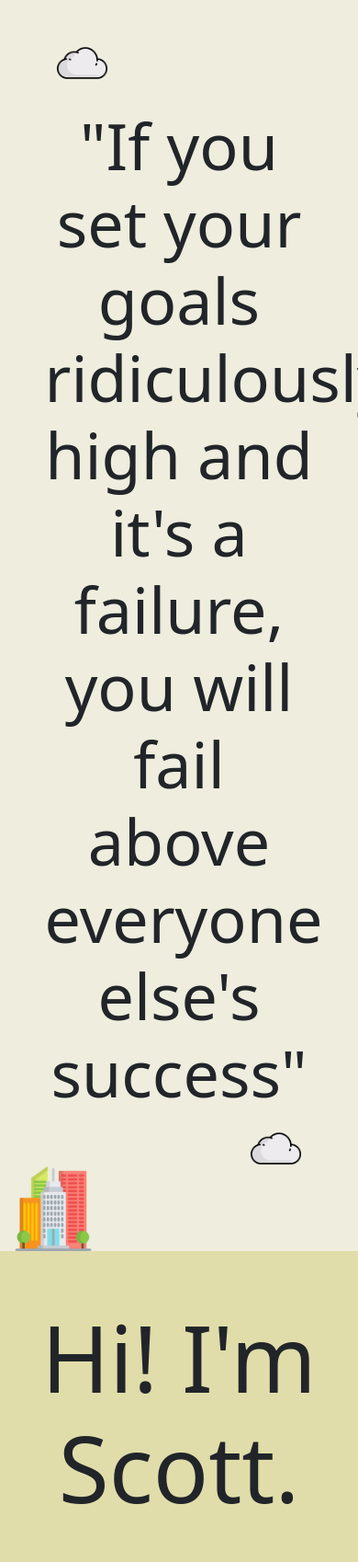
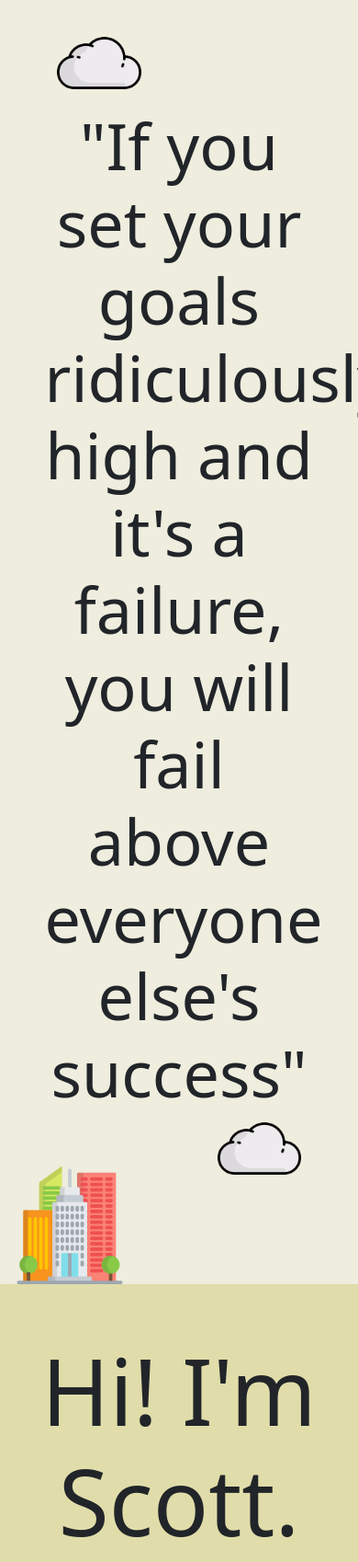
Before and after one commit to rharr003/personal-site, a Flask app: page / in a window 390 px wide; the page is wider, and only the part inside the window is pictured. Shown: the part 56-1754 px from the top of that part at 92% size. Run offline with Flask 2, Linux system fonts and the light colour scheme; some libraries are stand-ins or nearby versions.

```diff
--- a/static/css/styles.css
+++ b/static/css/styles.css
@@ -304,6 +304,25 @@ font-size: 1.5rem;
 
     .form .btn {
         font-size: 50px;
-}
+    }
+
+    .cloud-secondary {
+        max-width: 25%;
+        margin-top:-35%;
+        margin-right: 50px;
+
+    }
+    .cloud-primary {
+        max-width: 25%;
+        margin-bottom:-30%;
+        margin-left: 50px;
+
+    }
+
+    #skyscraper {
+        max-width: 35%;
+        max-height: auto;
+        margin-top: -15%;
+    }
 
 }
```
